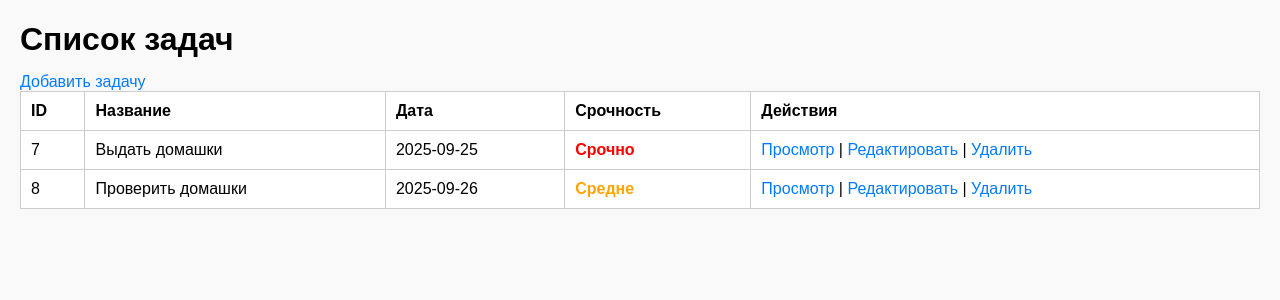
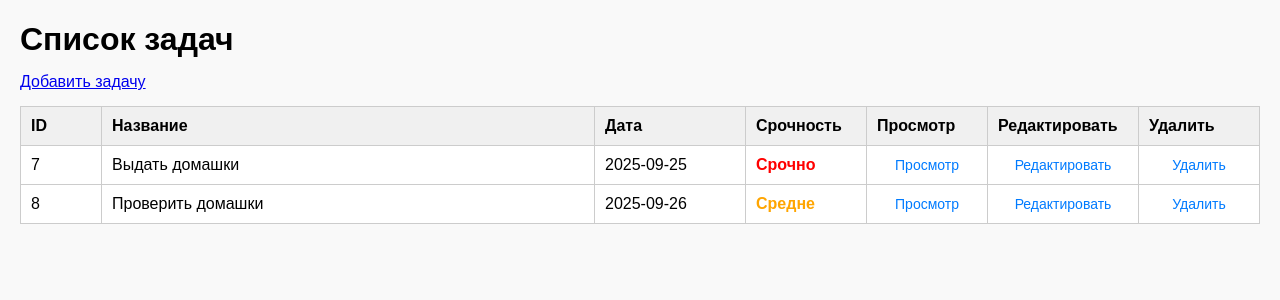
Before and after one commit to BolNick09/lesson8, a PHP site: page / in a window 1280 px wide. Shown: the top 300 px of the page. Run offline with PHP 8.4, Linux system fonts and the light colour scheme; data comes from the database, SQL or seed files in the repository.

Commit message:
% переделал на главной тсранице table на grid

```diff
--- a/delete.php
+++ b/delete.php
@@ -2,9 +2,9 @@
 require_once "Task.php";
 require_once "config.php";
 
-if (!isset($_GET['id'])) {
+if (!isset($_GET['id']))
     die("Не передан id задачи");
-}
+
 
 $id = $_GET['id'];
 $taskObj = new Task($pdo);
--- a/index.css
+++ b/index.css
@@ -8,24 +8,49 @@ h1 {
     margin-bottom: 15px;
 }
 
-table {
-    border-collapse: collapse;
-    width: 100%;
-    background-color: #fff;
+/* Стили для Grid контейнера */
+.tasks-grid {
+    display: grid;
+    grid-template-columns: 80px 1fr 150px 120px 120px 150px 120px;
+    gap: 1px;
+    background-color: #ccc;
+    border: 1px solid #ccc;
+    margin-top: 15px;
 }
 
-th, td {
+.grid-header {
+    background-color: #f0f0f0;
+    font-weight: bold;
     padding: 10px;
-    border: 1px solid #ccc;
-    text-align: left;
 }
 
-a {
+.grid-item {
+    background-color: #fff;
+    padding: 10px;
+    border: none;
+}
+
+/* Выравнивание содержимого */
+.grid-header, .grid-item {
+    display: flex;
+    align-items: center;
+}
+
+/* Стили для действий */
+.actions-cell {
+    display: flex;
+    justify-content: center;
+    align-items: center;
+}
+
+.action-link {
     text-decoration: none;
     color: #007bff;
+    font-size: 14px;
+    white-space: nowrap;
 }
 
-a:hover {
+.action-link:hover {
     text-decoration: underline;
 }
 
--- a/index.php
+++ b/index.php
@@ -15,29 +15,35 @@ $tasks = $taskObj->getAll();
 <body>
     <h1>Список задач</h1>
     <a href="form.php">Добавить задачу</a>
-    <table border="1" cellpadding="5" cellspacing="0">
-        <tr>
-            <th>ID</th>
-            <th>Название</th>
-            <th>Дата</th>
-            <th>Срочность</th>
-            <th>Действия</th>
-        </tr>
+
+    <div class="tasks-grid">
+
+        <div class="grid-header">ID</div>
+        <div class="grid-header">Название</div>
+        <div class="grid-header">Дата</div>
+        <div class="grid-header">Срочность</div>
+        <div class="grid-header">Просмотр</div>
+        <div class="grid-header">Редактировать</div>
+        <div class="grid-header">Удалить</div>
+
         <?php foreach ($tasks as $t): ?>
-            <tr>
-                <td><?= htmlspecialchars($t['id']) ?></td>
-                <td><?= htmlspecialchars($t['name']) ?></td>
-                <td><?= htmlspecialchars($t['due']) ?></td>
-                <td class="<?= htmlspecialchars($t['urgencyColor']) ?>">
-                    <?= htmlspecialchars($t['urgencyName']) ?>
-                </td>
-                <td>
-                    <a href="showTask.php?id=<?= $t['id'] ?>">Просмотр</a> |
-                    <a href="edit.php?id=<?= $t['id'] ?>">Редактировать</a> |
-                    <a href="delete.php?id=<?= $t['id'] ?>" onclick="return confirm('Удалить задачу?')">Удалить</a>
-                </td>
-            </tr>
+            <div class="grid-item"><?= htmlspecialchars($t['id']) ?></div>
+            <div class="grid-item"><?= htmlspecialchars($t['name']) ?></div>
+            <div class="grid-item"><?= htmlspecialchars($t['due']) ?></div>
+            <div class="grid-item <?= htmlspecialchars($t['urgencyColor']) ?>">
+                <?= htmlspecialchars($t['urgencyName']) ?>
+            </div>
+            <div class="grid-item actions-cell">
+                <a href="showTask.php?id=<?= $t['id'] ?>" class="action-link">Просмотр</a>
+            </div>
+            <div class="grid-item actions-cell">
+                <a href="edit.php?id=<?= $t['id'] ?>" class="action-link">Редактировать</a>
+            </div>
+            <div class="grid-item actions-cell">
+                <a href="delete.php?id=<?= $t['id'] ?>" class="action-link" onclick="return confirm('Удалить задачу?')">Удалить</a>
+            </div>
         <?php endforeach; ?>
-    </table>
+
+    </div>
 </body>
 </html>
--- a/insert.php
+++ b/insert.php
@@ -2,12 +2,14 @@
 require_once "Task.php";
 require_once "config.php";
 
-if ($_SERVER["REQUEST_METHOD"] === "POST") {
+if ($_SERVER["REQUEST_METHOD"] === "POST")
+{
     $title = $_POST['title'] ?? '';
     $dueDate = $_POST['dueDate'] ?? '';
     $urgencyId = $_POST['urgencyId'] ?? null;
 
-    if ($title && $dueDate && $urgencyId) {
+    if ($title && $dueDate && $urgencyId)
+    {
         $taskObj = new Task($pdo);
         $taskObj->insert($title, $dueDate, $urgencyId);
     }
```
Also changed, not shown: edit.php (+10 -4 lines), showTask.php (+7 -4 lines).
